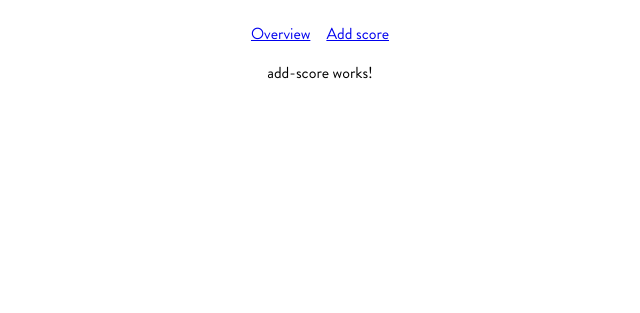
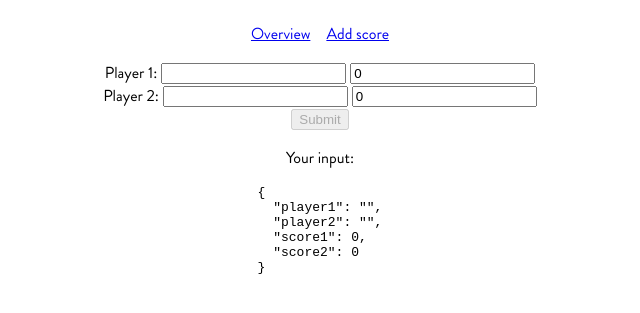
Before and after one commit to hiqsDev/hiqs-scoreboard, an Angular app: page /add in a window 1280 px wide. Shown: the part 221-534 px from the top of the page, without its empty margins (320-960 px from the left). Built offline with nearby package versions, Linux system fonts and the light colour scheme.

Commit message:
Add template driven fom and two-way data-binding

```diff
--- a/db.json
+++ b/db.json
@@ -1,8 +1,32 @@
 {
-    "scores": [
-      { "player1": "Alice", "player2": "Bob", "score1": 10, "score2" : 6 },
-      { "player1": "John", "player2": "Jane", "score1": 4, "score2" : 10 },
-      { "player1": "John", "player2": "Jane", "score1": 8, "score2" : 10 },
-      { "player1": "Alice", "player2": "Bob", "score1": 5, "score2" : 10 }
-    ]
-  }
+  "scores": [
+    {
+      "id": 1,
+      "player1": "Alice",
+      "player2": "Bob",
+      "score1": 10,
+      "score2": 6
+    },
+    {
+      "id": 2,
+      "player1": "John",
+      "player2": "Jane",
+      "score1": 4,
+      "score2": 10
+    },
+    {
+      "id": 3,
+      "player1": "John",
+      "player2": "Jane",
+      "score1": 8,
+      "score2": 10
+    },
+    {
+      "id": 4,
+      "player1": "Alice",
+      "player2": "Bob",
+      "score1": 5,
+      "score2": 10
+    }
+  ]
+}
--- a/src/app/_services/score.service.ts
+++ b/src/app/_services/score.service.ts
@@ -14,4 +14,8 @@ export class ScoreService {
   getScores(): Observable<Score[]> {
     return this.http.get<Score[]>('http://localhost:3000/scores');
   }
+
+  createScore(score: Score): Observable<Score> {
+    return this.http.post<Score>('http://localhost:3000/scores', score);
+  }
 }
--- a/src/app/_views/add-score/add-score.component.html
+++ b/src/app/_views/add-score/add-score.component.html
@@ -1,3 +1,22 @@
-<p>
-  add-score works!
-</p>
+<form #f="ngForm" (ngSubmit)="onSubmitAddScore()">
+    <div>
+        <label>Player 1:</label>
+        <input type="text" [(ngModel)]="score.player1" name="player1" required>
+        <input type="number" [(ngModel)]="score.score1" name="score1" required>
+    </div>
+    <div>
+        <label>Player 2:</label>
+        <input type="text" [(ngModel)]="score.player2" name="player2" required>
+        <input type="number" [(ngModel)]="score.score2" name="score2" required>
+    </div>
+    <div>
+        <button type="submit" [disabled]="!f.valid">Submit</button>
+    </div>
+</form>
+
+<div>
+  <p>
+    Your input:
+  </p>
+  <pre style="text-align: left; margin: 0 auto; width: fit-content">{{ score | json }}</pre>
+</div>
--- a/src/app/_views/add-score/add-score.component.scss
+++ b/src/app/_views/add-score/add-score.component.scss
@@ -0,0 +1,3 @@
+input {
+    margin-left: 4px;
+}
--- a/src/app/_views/add-score/add-score.component.ts
+++ b/src/app/_views/add-score/add-score.component.ts
@@ -1,4 +1,7 @@
+import { ScoreService } from './../../_services/score.service';
 import { Component, OnInit } from '@angular/core';
+import { Score } from 'src/app/_models/score';
+import { Router } from '@angular/router';
 
 @Component({
   selector: 'app-add-score',
@@ -7,9 +10,19 @@ import { Component, OnInit } from '@angular/core';
 })
 export class AddScoreComponent implements OnInit {
 
-  constructor() { }
+  score: Score = new Score('', '', 0, 0);
+
+  constructor(private scoreService: ScoreService, private router: Router) { }
 
   ngOnInit() {
   }
 
+  onSubmitAddScore() {
+    this.scoreService.createScore(this.score).subscribe(
+      data => {
+        console.log(data);
+        this.router.navigate(['/scoreboard'])
+      }
+    );
+  }
 }
--- a/src/app/_views/scoreboard/scoreboard.component.ts
+++ b/src/app/_views/scoreboard/scoreboard.component.ts
@@ -14,7 +14,7 @@ export class ScoreboardComponent implements OnInit {
 
   ngOnInit() {
     this.scoreService.getScores().subscribe(
-      data => this.scores = data
+      data => this.scores = data.reverse()
     )
   }
 
--- a/src/app/app.module.ts
+++ b/src/app/app.module.ts
@@ -1,6 +1,7 @@
 import { BrowserModule } from '@angular/platform-browser';
 import { NgModule } from '@angular/core';
 import { HttpClientModule } from '@angular/common/http';
+import { FormsModule } from '@angular/forms';
 
 import { AppRoutingModule } from './app-routing.module';
 import { AppComponent } from './app.component';
@@ -16,7 +17,8 @@ import { AddScoreComponent } from './_views/add-score/add-score.component';
   imports: [
     BrowserModule,
     AppRoutingModule,
-    HttpClientModule
+    HttpClientModule,
+    FormsModule
   ],
   providers: [],
   bootstrap: [AppComponent]
```
